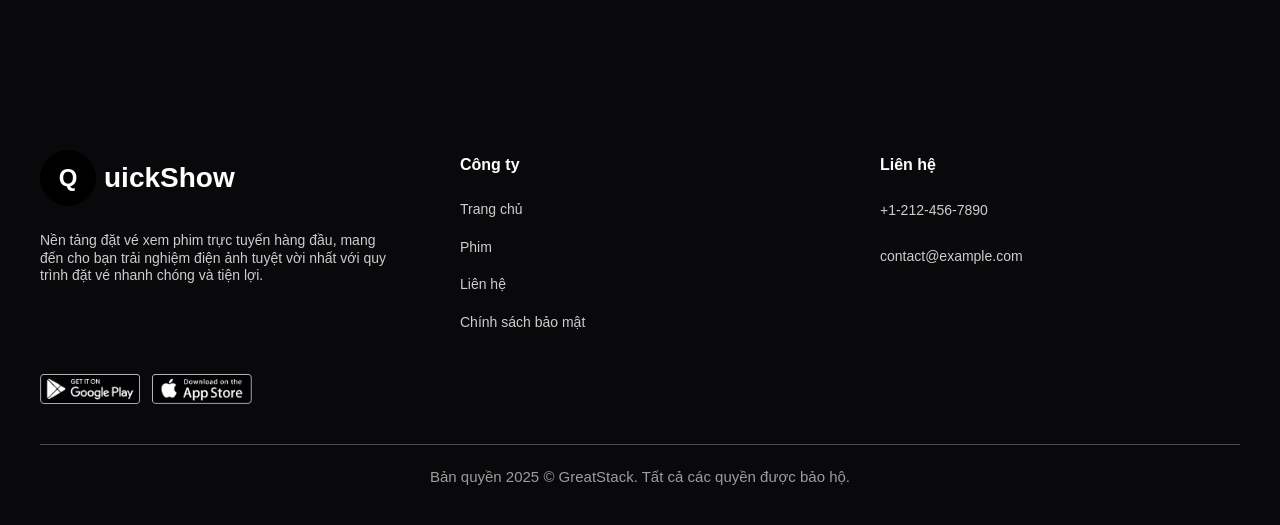
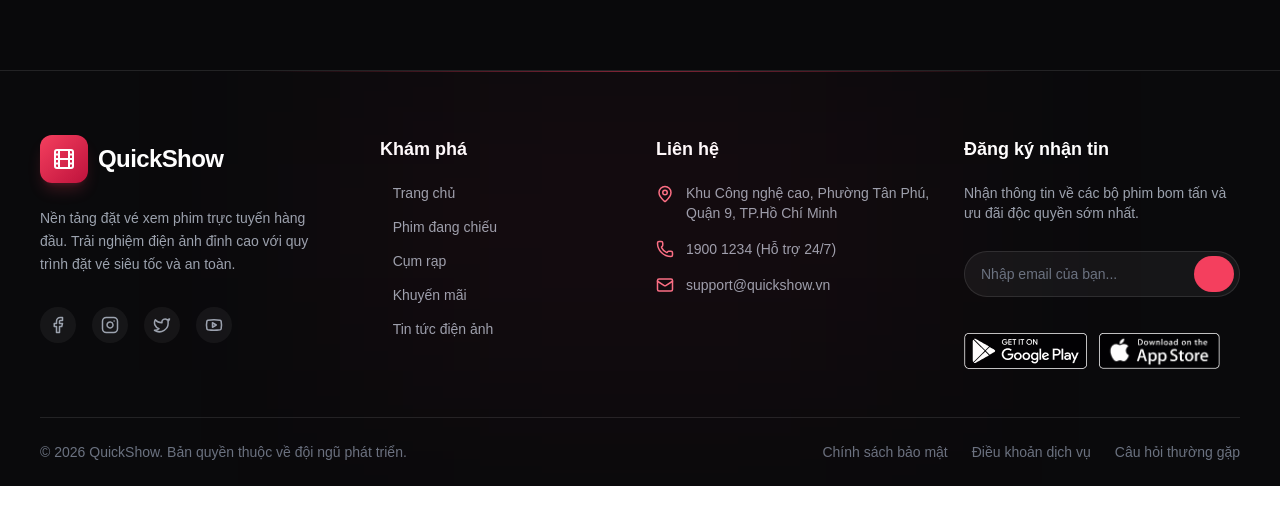
Before and after one commit to vlongle29/cinema-booking-frontend, a React (Vite) app: page / in a window 1280 px wide. Shown: the part 2007-2532 px from the top of the page. After the commit the page ends 2493 px from the top, so only its background shows below. Built offline with nearby package versions, Linux system fonts and the light colour scheme; no server answers.

Commit message:
refactor: upgrade footer UI

```diff
--- a/src/components/common/Footer.tsx
+++ b/src/components/common/Footer.tsx
@@ -1,106 +1,141 @@
 import React from "react";
 import { Link } from "react-router-dom";
+import { Film, Mail, Phone, MapPin, Facebook, Instagram, Twitter, Youtube, ArrowRight } from "lucide-react";
 
 const Footer: React.FC = () => {
    return (
-      <div>
-         {/* Container chính: Đã áp dụng max-width và responsive padding/gap */}
-         <footer className="mx-auto mt-[100px] max-w-[1300px] px-5 py-[30px] md:px-10 md:pb-10 md:pt-[60px]">
-            {/* Grid chia cột: Responsive từ 1 cột (mobile) sang auto-fit (desktop) */}
-            <div className="mx-auto mb-10 grid max-w-[1440px] grid-cols-1 gap-10 md:grid-cols-[repeat(auto-fit,minmax(250px,1fr))] md:gap-[60px]">
-               {/* Cột 1: Thông tin thương hiệu */}
-               <div className="flex flex-col gap-4">
-                  <div className="mb-2.5 flex items-center gap-2 text-[28px] font-semibold text-white">
-                     <span className="flex h-14 w-14 items-center justify-center rounded-full bg-black text-2xl font-bold">
-                        Q
+      <footer className="relative mt-20 border-t border-white/10 bg-[#0a0a0c] pt-16 overflow-hidden">
+         {/* Background Effects */}
+         <div className="absolute top-0 left-1/2 -translate-x-1/2 w-full max-w-3xl h-[1px] bg-gradient-to-r from-transparent via-rose-500/50 to-transparent" />
+         <div className="absolute top-0 left-1/2 -translate-x-1/2 w-full max-w-[600px] h-[300px] bg-rose-500/5 blur-[120px] pointer-events-none" />
+
+         <div className="mx-auto max-w-[1300px] px-5 md:px-10">
+            {/* Top Section */}
+            <div className="grid grid-cols-1 gap-12 pb-12 md:grid-cols-2 lg:grid-cols-4 lg:gap-8">
+
+               {/* Column 1: Brand & About */}
+               <div className="flex flex-col gap-6">
+                  <div className="flex items-center gap-2.5">
+                     <div className="flex h-12 w-12 items-center justify-center rounded-xl bg-gradient-to-br from-rose-500 to-rose-700 shadow-lg shadow-rose-500/20">
+                        <Film className="text-white" size={24} />
+                     </div>
+                     <span className="text-2xl font-bold tracking-tight text-white">
+                        QuickShow
                      </span>
-                     <span>uickShow</span>
                   </div>
-                  <p className="text-sm font-normal leading-[1.26] text-white/80">
-                     Nền tảng đặt vé xem phim trực tuyến hàng đầu, mang đến cho
-                     bạn trải nghiệm điện ảnh tuyệt vời nhất với quy trình đặt
-                     vé nhanh chóng và tiện lợi.
+                  <p className="text-sm leading-relaxed text-gray-400">
+                     Nền tảng đặt vé xem phim trực tuyến hàng đầu. Trải nghiệm điện ảnh đỉnh cao với quy trình đặt vé siêu tốc và an toàn.
                   </p>
+                  <div className="flex items-center gap-4 pt-2">
+                     <SocialIcon icon={<Facebook size={18} />} href="#" />
+                     <SocialIcon icon={<Instagram size={18} />} href="#" />
+                     <SocialIcon icon={<Twitter size={18} />} href="#" />
+                     <SocialIcon icon={<Youtube size={18} />} href="#" />
+                  </div>
                </div>
 
-               {/* Cột 2: Liên kết Công ty */}
-               <div className="flex flex-col gap-4">
-                  <h3 className="text-base font-semibold leading-[1.875] text-white">
-                     Công ty
-                  </h3>
-                  <ul className="flex flex-col gap-3">
-                     <li>
-                        <Link
-                           to="/"
-                           className="text-sm font-normal text-white/80 transition-colors hover:text-[#f84565]"
-                        >
-                           Trang chủ
-                        </Link>
+               {/* Column 2: Quick Links */}
+               <div className="flex flex-col gap-5 lg:px-8">
+                  <h3 className="text-lg font-semibold text-white">Khám phá</h3>
+                  <ul className="flex flex-col gap-3.5">
+                     <FooterLink to="/" label="Trang chủ" />
+                     <FooterLink to="/movies" label="Phim đang chiếu" />
+                     <FooterLink to="/cinemas" label="Cụm rạp" />
+                     <FooterLink to="/promotions" label="Khuyến mãi" />
+                     <FooterLink to="/news" label="Tin tức điện ảnh" />
+                  </ul>
+               </div>
+
+               {/* Column 3: Contact */}
+               <div className="flex flex-col gap-5">
+                  <h3 className="text-lg font-semibold text-white">Liên hệ</h3>
+                  <ul className="flex flex-col gap-4">
+                     <li className="flex items-start gap-3 text-sm text-gray-400">
+                        <MapPin size={18} className="text-rose-400 shrink-0 mt-0.5" />
+                        <span>Khu Công nghệ cao, Phường Tân Phú, Quận 9, TP.Hồ Chí Minh</span>
                      </li>
-                     <li>
-                        <Link
-                           to="/movies"
-                           className="text-sm font-normal text-white/80 transition-colors hover:text-[#f84565]"
-                        >
-                           Phim
-                        </Link>
+                     <li className="flex items-center gap-3 text-sm text-gray-400">
+                        <Phone size={18} className="text-rose-400 shrink-0" />
+                        <span>1900 1234 (Hỗ trợ 24/7)</span>
                      </li>
-                     <li>
-                        <a
-                           href="#contact"
-                           className="text-sm font-normal text-white/80 transition-colors hover:text-[#f84565]"
-                        >
-                           Liên hệ
-                        </a>
-                     </li>
-                     <li>
-                        <a
-                           href="#privacy"
-                           className="text-sm font-normal text-white/80 transition-colors hover:text-[#f84565]"
-                        >
-                           Chính sách bảo mật
-                        </a>
+                     <li className="flex items-center gap-3 text-sm text-gray-400">
+                        <Mail size={18} className="text-rose-400 shrink-0" />
+                        <span>support@quickshow.vn</span>
                      </li>
                   </ul>
                </div>
 
-               {/* Cột 3: Liên hệ */}
-               <div className="flex flex-col gap-4">
-                  <h3 className="text-base font-semibold leading-[1.875] text-white">
-                     Liên hệ
-                  </h3>
-                  <p className="text-sm font-normal leading-[2.14] text-white/80">
-                     +1-212-456-7890
+               {/* Column 4: Newsletter */}
+               <div className="flex flex-col gap-5">
+                  <h3 className="text-lg font-semibold text-white">Đăng ký nhận tin</h3>
+                  <p className="text-sm text-gray-400">
+                     Nhận thông tin về các bộ phim bom tấn và ưu đãi độc quyền sớm nhất.
                   </p>
-                  <p className="text-sm font-normal leading-[2.14] text-white/80">
-                     contact@example.com
-                  </p>
-               </div>
-            </div>
-
-            {/* Phần link tải ứng dụng */}
-            <div className="mb-10 flex flex-col gap-3">
-               <div className="flex gap-3">
+                  <form className="relative mt-2 flex items-center" onSubmit={(e) => e.preventDefault()}>
+                     <input
+                        type="email"
+                        placeholder="Nhập email của bạn..."
+                        className="w-full rounded-full border border-white/10 bg-white/5 py-3 pl-4 pr-12 text-sm text-white placeholder-gray-500 outline-none transition-all focus:border-rose-500/50 focus:bg-white/10 focus:ring-1 focus:ring-rose-500/50"
+                     />
+                     <button
+                        type="submit"
+                        className="absolute right-1.5 flex h-9 w-9 items-center justify-center rounded-full bg-rose-500 text-white transition-transform hover:scale-105 hover:bg-rose-600"
+                     >
+                        <ArrowRight size={16} />
+                     </button>
+                  </form>
+                  <div className="mt-4 flex gap-3">
                      <img
                         src="/src/assets/images/Google Play.png"
                         alt="Google Play"
-                     className="h-auto max-w-[100px] cursor-pointer transition-opacity hover:opacity-80"
+                        className="h-[36px] w-auto cursor-pointer transition-transform hover:scale-105"
                      />
                      <img
                         src="/src/assets/images/App Store.png"
                         alt="App Store"
-                     className="h-auto max-w-[100px] cursor-pointer transition-opacity hover:opacity-80"
+                        className="h-[36px] w-auto cursor-pointer transition-transform hover:scale-105"
                      />
                   </div>
                </div>
 
-            {/* Footer Bottom (Bản quyền) */}
-            <div className="border-t border-[#4b4f54] pt-5 text-center text-[15px] font-normal text-white/60">
-               <p>Bản quyền 2025 © GreatStack. Tất cả các quyền được bảo hộ.</p>
+            </div>
+
+            {/* Bottom Bar */}
+            <div className="flex flex-col items-center justify-between border-t border-white/10 py-6 md:flex-row">
+               <p className="text-sm text-gray-500">
+                  © {new Date().getFullYear()} QuickShow. Bản quyền thuộc về đội ngũ phát triển.
+               </p>
+               <div className="mt-4 flex gap-6 text-sm text-gray-500 md:mt-0">
+                  <a href="#privacy" className="transition-colors hover:text-rose-400">Chính sách bảo mật</a>
+                  <a href="#terms" className="transition-colors hover:text-rose-400">Điều khoản dịch vụ</a>
+                  <a href="#faq" className="transition-colors hover:text-rose-400">Câu hỏi thường gặp</a>
+               </div>
+            </div>
          </div>
       </footer>
-      </div>
    );
 };
 
+// Helper Components
+const SocialIcon = ({ icon, href }: { icon: React.ReactNode; href: string }) => (
+   <a
+      href={href}
+      className="flex h-9 w-9 items-center justify-center rounded-full bg-white/5 text-gray-400 transition-all hover:-translate-y-1 hover:bg-rose-500 hover:text-white"
+   >
+      {icon}
+   </a>
+);
+
+const FooterLink = ({ to, label }: { to: string; label: string }) => (
+   <li>
+      <Link
+         to={to}
+         className="group flex items-center text-sm text-gray-400 transition-colors hover:text-rose-400"
+      >
+         <span className="mr-2 opacity-0 transition-all group-hover:opacity-100 group-hover:mr-3">›</span>
+         {label}
+      </Link>
+   </li>
+);
+
 export default Footer;
```
Lines whose indentation alone changed are shown as unchanged.
